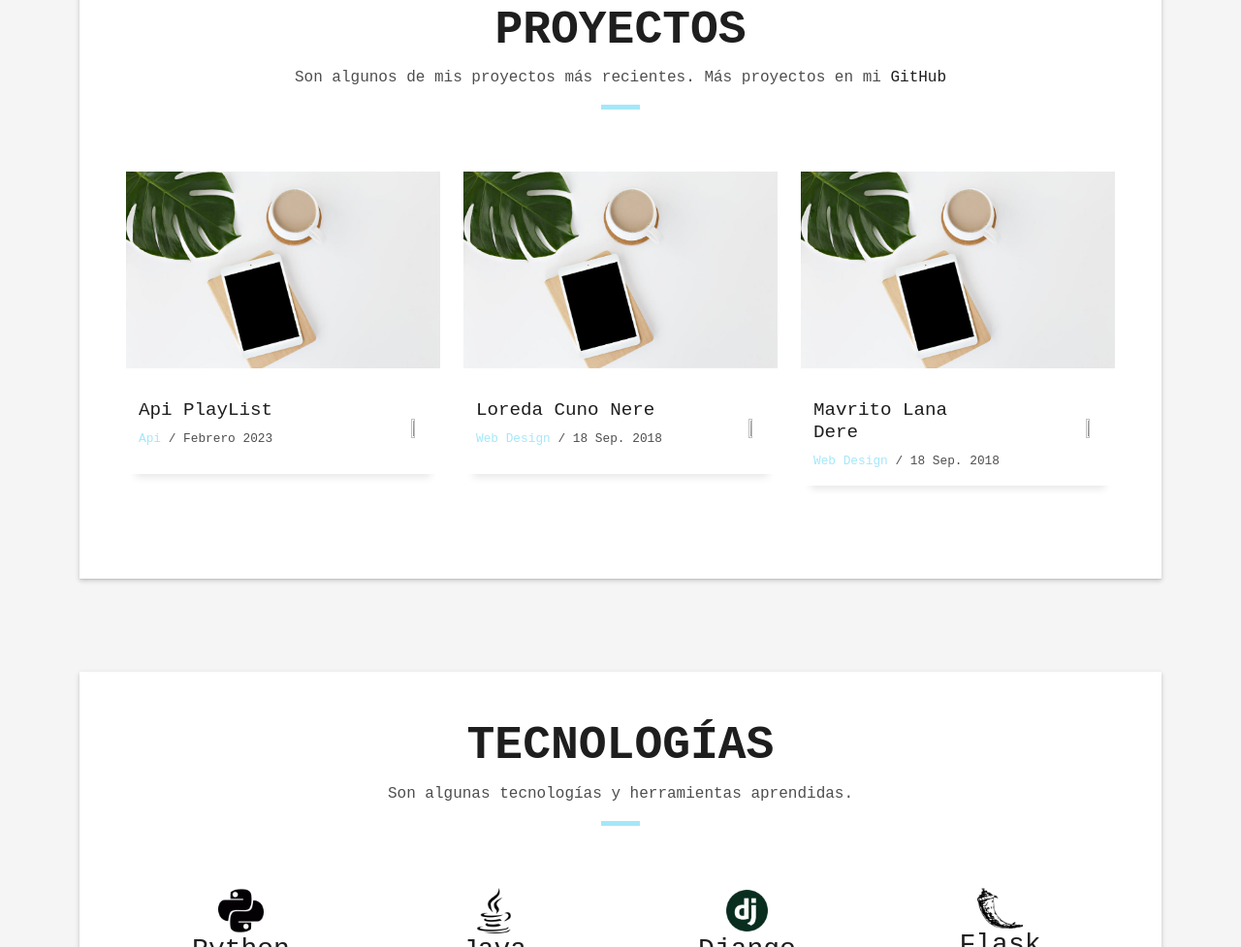
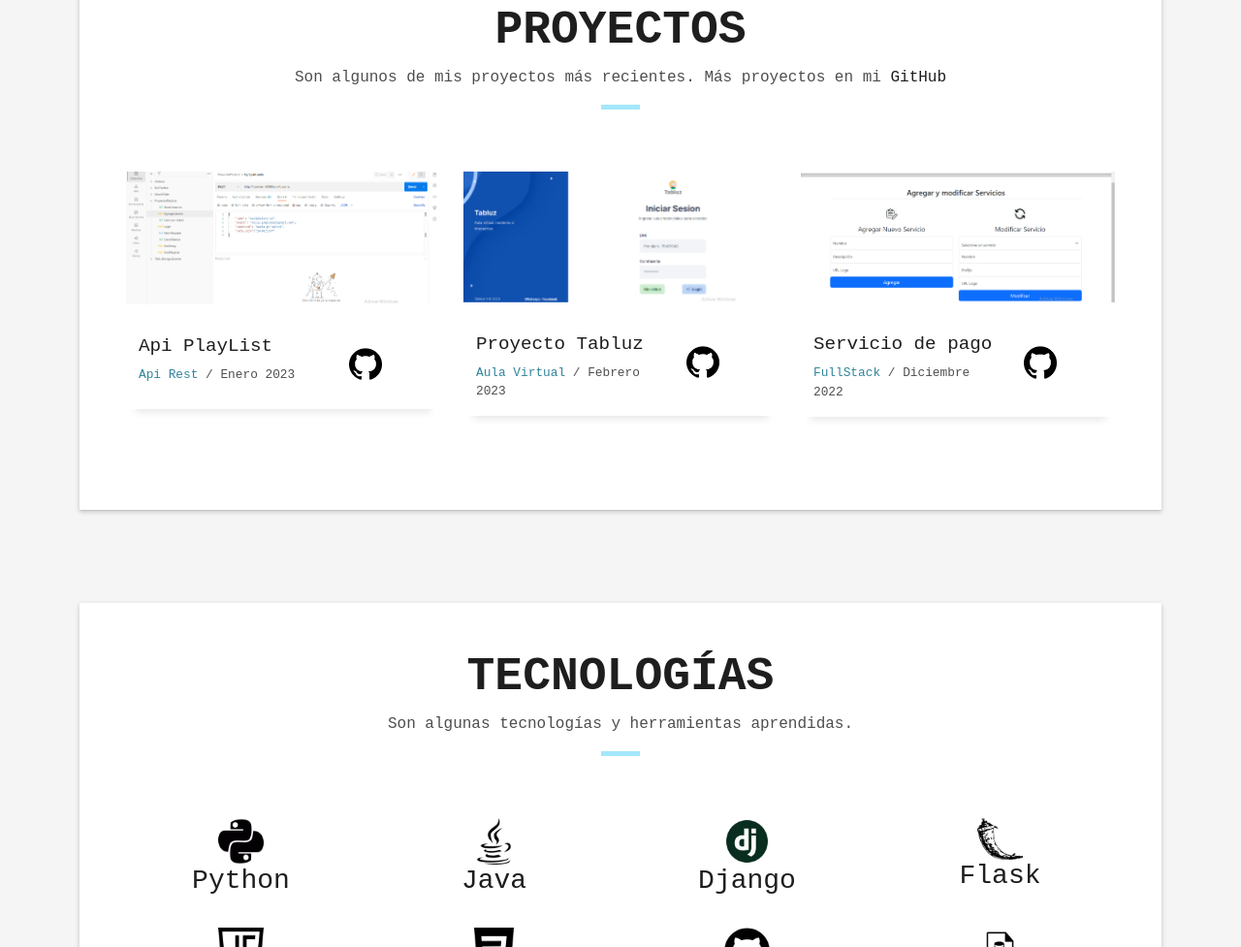
Before and after one commit to MariaGonzalesBaldera/MyProfile, a plain HTML site: page index.html in a window 1280 px wide. Shown: the part 2145-3122 px from the top of the page at 97% size. Drawn offline with Linux system fonts and the light colour scheme.

Commit message:
add project

```diff
--- a/assets/css/style.css
+++ b/assets/css/style.css
@@ -987,7 +987,7 @@ a:hover {
 }
 
 .work-content .w-more .w-ctegory {
-  color: #A4E7FA;
+  color: #31849b;
 }
 
 .work-content .w-like {
--- a/index.html
+++ b/index.html
@@ -208,7 +208,7 @@
                 <div class="title-box text-center">
                   <h3 class="title-a">Proyectos</h3>
                   <p class="subtitle-a">
-                    Son algunos de mis proyectos más recientes. Más proyectos en mi <a href="https://github.com/MariaGonzalesBaldera">GitHub</a>
+                    Son algunos de mis proyectos más recientes. Más proyectos en mi <a href="https://github.com/MariaGonzalesBaldera" target="_blank">GitHub</a>
                   </p>
                   <div class="line-mf"></div>
                 </div>
@@ -217,13 +217,9 @@
             <div class="row">
               <div class="col-md-4">
                 <div class="work-box">
-                  <a
-                    href="assets/img/work-1.jpg"
-                    data-gallery="portfolioGallery"
-                    class="portfolio-lightbox"
-                  >
+
                     <div class="work-img">
-                      <img src="assets/img/work-1.jpg" alt="" class="img-fluid" />
+                      <img src="assets/img/playList.PNG"  class="img-fluid" />
                     </div>
                   </a>
                   <div class="work-content">
@@ -231,14 +227,14 @@
                       <div class="col-sm-8">
                         <h2 class="w-title">Api PlayList</h2>
                         <div class="w-more">
-                          <span class="w-ctegory">Api</span> /
-                          <span class="w-date">Febrero 2023</span>
+                          <span class="w-ctegory">Api Rest</span> /
+                          <span class="w-date">Enero 2023</span>
                         </div>
                       </div>
                       <div class="col-sm-4">
                         <div class="w-like">
-                          <a href="https://github.com/nickisainez/PROYECTO-U7-PLAYLIST">
-                            <span><img src="assets/img/github.png" style="height: 40%;width:40%"></span></a>
+                          <a href="https://github.com/nickisainez/PROYECTO-U7-PLAYLIST" target="_blank">
+                            <span><img src="assets/img/iconos/github.png" style="height: 40%;width:40%"></span></a>
                         </div>
                       </div>
                     </div>
@@ -247,28 +243,23 @@
               </div>
               <div class="col-md-4">
                 <div class="work-box">
-                  <a
-                    href="assets/img/work-1.jpg"
-                    data-gallery="portfolioGallery"
-                    class="portfolio-lightbox"
-                  >
-                    <div class="work-img">
-                      <img src="assets/img/work-1.jpg" alt="" class="img-fluid" />
+                  <div class="work-img">
+                      <img src="assets/img/tabluz.PNG" class="img-fluid" />
                     </div>
                   </a>
                   <div class="work-content">
                     <div class="row">
                       <div class="col-sm-8">
-                        <h2 class="w-title">Loreda Cuno Nere</h2>
+                        <h2 class="w-title">Proyecto Tabluz</h2>
                         <div class="w-more">
-                          <span class="w-ctegory">Web Design</span> /
-                          <span class="w-date">18 Sep. 2018</span>
+                          <span class="w-ctegory">Aula Virtual</span> /
+                          <span class="w-date">Febrero 2023</span>
                         </div>
                       </div>
                       <div class="col-sm-4">
                         <div class="w-like">
-                          <a href="https://github.com/nickisainez/PROYECTO-U7-PLAYLIST">
-                            <span><img src="assets/img/github.png" style="height: 40%;width:40%"></span></a>
+                          <a href="https://github.com/nickisainez/proyecto-yasta" target="_blank">
+                            <span><img src="assets/img/iconos/github.png" style="height: 40%;width:40%"></span></a>
                         </div>
                       </div>
                     </div>
@@ -277,28 +268,23 @@
               </div>
               <div class="col-md-4">
                 <div class="work-box">
-                  <a
-                    href="assets/img/work-1.jpg"
-                    data-gallery="portfolioGallery"
-                    class="portfolio-lightbox"
-                  >
                     <div class="work-img">
-                      <img src="assets/img/work-1.jpg" alt="" class="img-fluid" />
+                      <img src="assets/img/PagoServicios.PNG" alt="" class="img-fluid" />
                     </div>
                   </a>
                   <div class="work-content">
                     <div class="row">
                       <div class="col-sm-8">
-                        <h2 class="w-title">Mavrito Lana Dere</h2>
+                        <h2 class="w-title">Servicio de pago</h2>
                         <div class="w-more">
-                          <span class="w-ctegory">Web Design</span> /
-                          <span class="w-date">18 Sep. 2018</span>
+                          <span class="w-ctegory">FullStack</span> /
+                          <span class="w-date">Diciembre 2022</span>
                         </div>
                       </div>
                       <div class="col-sm-4">
                         <div class="w-like">
-                          <a href="https://github.com/nickisainez/PROYECTO-U7-PLAYLIST">
-                            <span><img src="assets/img/github.png" style="height: 40%;width:40%"></span></a>
+                          <a href="https://github.com/MariaGonzalesBaldera/Pago_Rest_Framework" target="_blank">
+                            <span><img src="assets/img/iconos/github.png" style="height: 40%;width:40%"></span></a>
                         </div>
                       </div>
                     </div>
```
Also changed, not shown: assets/img/PagoServicios.PNG (added), assets/img/playList.PNG (added), assets/img/tabluz.PNG (added).
